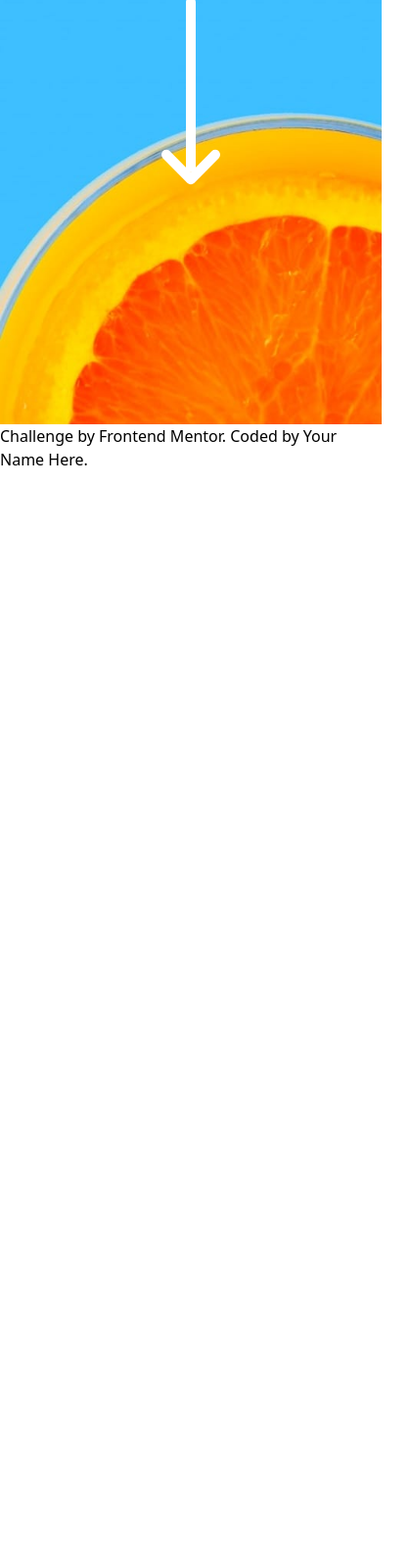
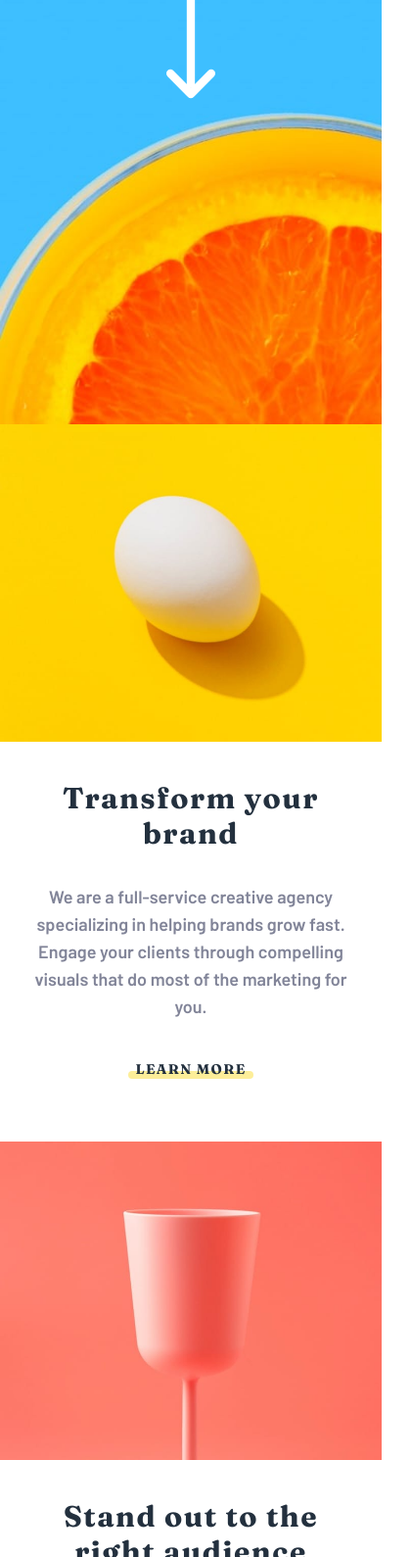
Before and after one commit to fullmc/rendu-tailwind, a website: page index.html in a window 390 px wide. Shown: the part 411-2000 px from the top of the page at 98% size, 420 px wide, since content can reach past the window. Before the commit the page ends 892 px from the top, so only its background shows below. Drawn offline with Linux system fonts and the light colour scheme.

Commit message:
ajout section 'transform your brand' + 'stand out the right audience' :sparkles:

```diff
--- a/index.html
+++ b/index.html
@@ -23,27 +23,41 @@
       <img src="images/logo.svg">
       <img src="images/icon-hamburger.svg">
     </nav>
-    <h1 class="text-white text-center pt-20 pb-28 text-6xl font-Fraunces uppercase tracking-widest">We are creatives</h1>
-    <img src="images/icon-arrow-down.svg" class="h-48 self-center">
+    <h1 class="text-white text-center pt-20 pb-20 text-5xl font-Fraunces uppercase tracking-widest">We are creatives</h1>
+    <img src="images/icon-arrow-down.svg" class="h-40 self-center">
     </div>
   </header>
 
-  <img src
-  Transform your brand
+  <img src="images/mobile/image-transform.jpg">
 
-  We are a full-service creative agency specializing in helping brands grow fast.
-  Engage your clients through compelling visuals that do most of the marketing for you.
+  <section>
+    <h1 class="font-Fraunces text-center text-3xl pr-12 pl-12 pt-10 tracking-wider text-titres">Transform your brand</h1>
 
-  Learn more
+    <p class="pt-8 pr-6 pl-6 text-gris-p text-center text-lg leading-7 font-Barlow ">We are a full-service creative agency specializing in helping brands grow fast. Engage your clients through compelling visuals that do most of the marketing for you.</p>
 
-  Stand out to the right audience
+    <div class=" relative flex justify-center">
+      <p class="font-Fraunces text-center pt-10 pb-16 text-titres uppercase tracking-widest text-sm">Learn more</p>
+      <div class="bg-barre-more absolute rounded-lg bottom-16 -z-10 w-32 h-2"></div>
+    </div>
+  </section>
 
-  Using a collaborative formula of designers, researchers, photographers, videographers, and copywriters, we’ll build and extend your brand in digital places.
+  <img src="images/mobile/image-stand-out.jpg">
 
-  Learn more
+  <section>
+    <h1 class="font-Fraunces text-center text-3xl pr-12 pl-12 pt-10 tracking-wider text-titres">Stand out to the right audience</h1>
 
-  Graphic design
-  Great design makes you memorable. We deliver artwork that underscores your brand message and captures potential clients’ attention.
+    <p class="pt-8 pr-6 pl-6 text-gris-p text-center text-lg leading-7 font-Barlow ">Using a collaborative formula of designers, researchers, photographers, videographers, and copywriters, we’ll build and extend your brand in digital places. </p>
+
+    <div class=" relative flex justify-center">
+      <p class="font-Fraunces text-center pt-10 pb-16 text-titres uppercase tracking-widest text-sm">Learn more</p>
+      <div class="bg-barre-more-pink absolute rounded-lg bottom-16 -z-10 w-32 h-2"></div>
+    </div>
+  </section>
+
+  <section>
+    <h1>Graphic design</h1>
+    <p>Great design makes you memorable. We deliver artwork that underscores your brand message and captures potential clients’ attention.</p>
+  </section>
 
   Photography
   Increase your credibility by getting the most stunning, high-quality photos that improve your business image.
--- a/tailwind.config.js
+++ b/tailwind.config.js
@@ -10,6 +10,12 @@ module.exports = {
         'Barlow' : ['Barlow', 'sans-serif'],
         'Fraunces' : ['Fraunces', 'serif'],
       },
+      colors : {
+        'gris-p': 'hsl(232, 10%, 55%)',
+        'titres' : 'hsl(212, 27%, 19%)',
+        'barre-more' : 'hsla(51, 100%, 49%, 40%)',
+        'barre-more-pink' : 'hsla(7, 99%, 70%, 40%)'
+      }
     },
   },
   plugins: [],
```
Also changed, not shown: styles/style.css.
